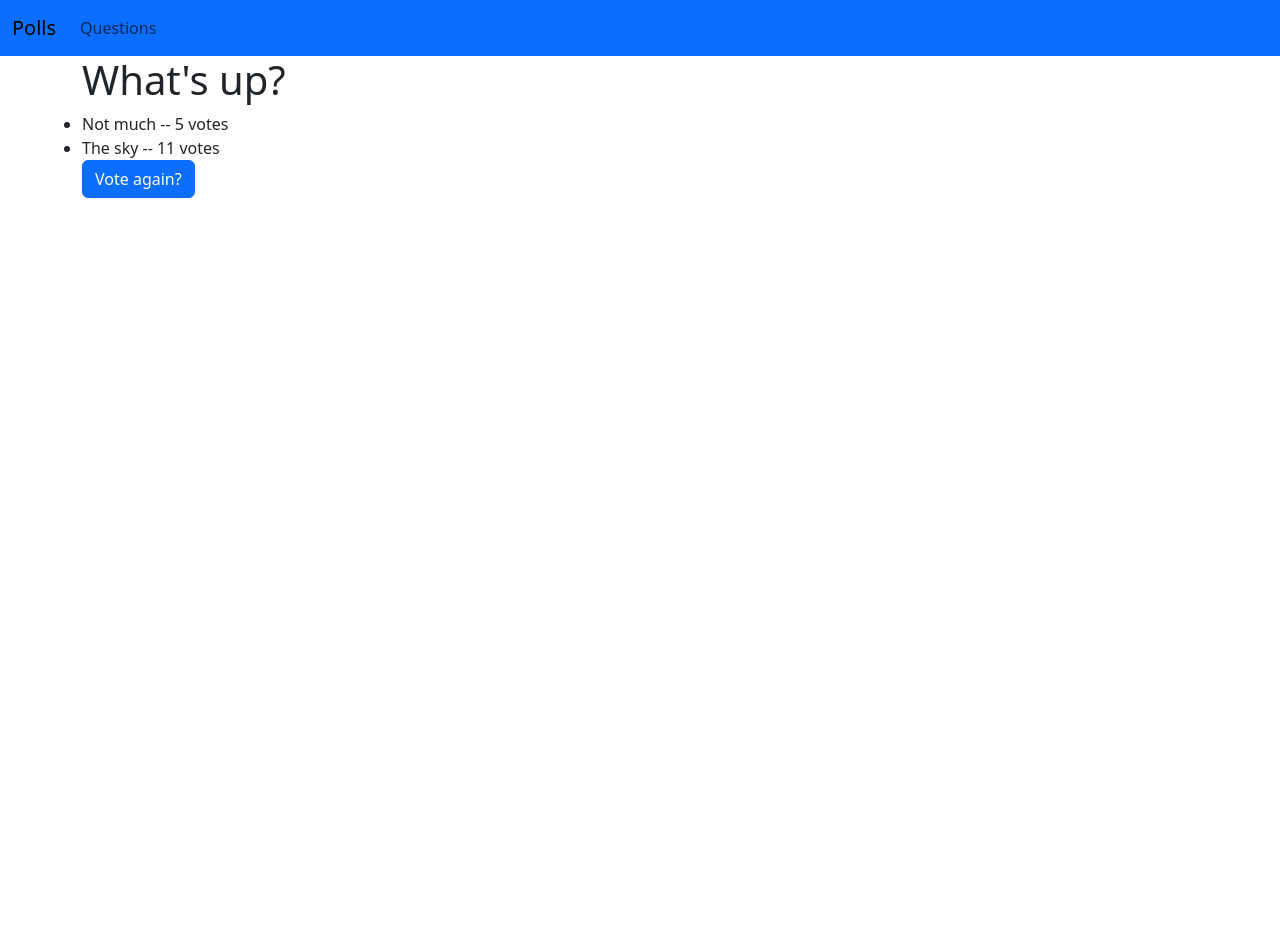
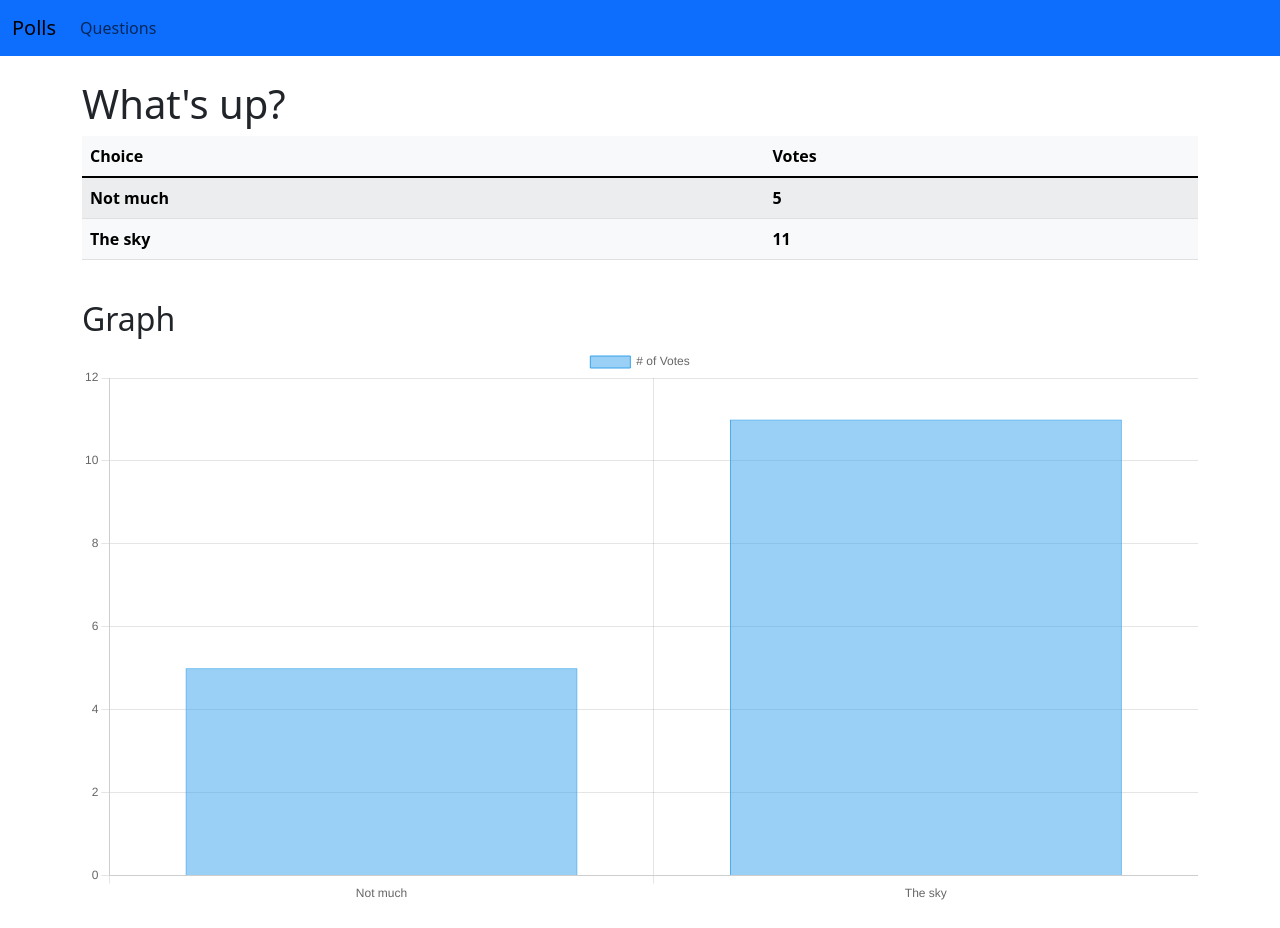
Before and after one commit to paoladiazzh/polls-tutorial, a Django app: page /polls/1/results/ in a window 1280 px wide. Before the commit the page ends 198 px from the top, so only its background shows below. Run offline with Django 4.2, Linux system fonts and the light colour scheme; data comes from the database, SQL or seed files in the repository; both versions use the stored data as it was after the commit; lists and menus that the app fills with data are empty.

Commit message:
Bootstrap and chart

```diff
--- a/mysite/polls/templates/polls/base.html
+++ b/mysite/polls/templates/polls/base.html
@@ -4,6 +4,7 @@
     <title>{% block title%}{% endblock %}</title>
     {% load static %}
     <link rel="stylesheet" href="https://cdn.jsdelivr.net/npm/bootstrap@5.3.0/dist/css/bootstrap.min.css">
+    <script src="https://cdn.jsdelivr.net/npm/chart.js"></script>
 </head>
 <body>
     <nav class="navbar navbar-expand-lg bd-body-tertiary bg-primary">
@@ -24,7 +25,6 @@
         {% block content %}
         {% endblock %}
     </div>
-    <!-- Add Bootstrap CDN link for JavaScript -->
     <script src="https://cdn.jsdelivr.net/npm/bootstrap@5.3.0/dist/js/bootstrap.min.js"></script>
 </body>
 </html>
--- a/mysite/polls/templates/polls/detail.html
+++ b/mysite/polls/templates/polls/detail.html
@@ -5,6 +5,7 @@
     <form action="{% url 'polls:vote' question.id %}" method="post">
         {% csrf_token %}
         <fieldset>
+            <br>
             <legend><h1>{{ question.question_text }}</h1></legend>
             {% if error_message %}<p><strong>{{ error_message }}</strong></p>{% endif %}
             {% for choice in question.choice_set.all %}
@@ -13,7 +14,7 @@
                     <label class="form-check-label" for="choice{{ forloop.counter }}">{{ choice.choice_text }}</label>
                 </div>
             {% endfor %}
-        </fieldset>
+        </fieldset><br>
         <input type="submit" class="btn btn-primary" value="Vote">
     </form>
 {% endblock %}
--- a/mysite/polls/templates/polls/index.html
+++ b/mysite/polls/templates/polls/index.html
@@ -1,6 +1,8 @@
 {% extends "polls/base.html"%}
 {% block title %}Questions{% endblock %}
 {% block content %}
+<br>
+    <h1>Questions</h1>
     {% if latest_question_list %}
     <ul class="list-group">
         {% for question in latest_question_list %}
--- a/mysite/polls/templates/polls/results.html
+++ b/mysite/polls/templates/polls/results.html
@@ -1,11 +1,67 @@
 {% extends "polls/base.html"%}
 {% block title %}Results{% endblock %}
 {% block content %}
+<br>
 <h1>{{ question.question_text }}</h1>
-<ul class="list-group">
-    {% for choice in question.choice_set.all %}
-        <li>{{ choice.choice_text }} -- {{ choice.votes }} vote{{ choice.votes|pluralize }}</li>
-    {% endfor %}
-</ul>
-<a href="{% url 'polls:detail' question.id %}" class="btn btn-primary">Vote again?</a>
+<table class="table table-light table-striped">
+    <thead>
+        <tr>
+            <th scope="col">Choice</th>
+            <th scope="col">Votes</th>
+        </tr>
+    </thead>
+    <tbody class="table-group-divider">
+        {% for choice in question.choice_set.all %}
+        <tr>
+            <th>{{ choice.choice_text }}</th>
+            <th>{{ choice.votes }}
+        </tr>
+        {% endfor %}
+    </tbody>
+</table>
+<br>
+<h2>Graph</h2>
+<div>
+    <canvas id="myChart"></canvas>
+</div>
+
+  <script src="https://cdn.jsdelivr.net/npm/chart.js"></script>
+
+  <script>
+    const ctx = document.getElementById('myChart');
+
+    var labels = [
+        {% for item in data %}
+            '{{ item.choice_text }}',
+        {% endfor %}
+    ];
+
+    var votes = [
+        {% for item in data %}
+            {{ item.votes }},
+        {% endfor %}
+    ];
+
+    new Chart(ctx, {
+      type: 'bar',
+      data: {
+        labels: labels,
+        datasets: [{
+          label: '# of Votes',
+          data: votes,
+          borderWidth: 1
+        }]
+      },
+      options: {
+        scales: {
+          y: {
+            beginAtZero: true
+          }
+        }
+      }
+    });
+    console.log(data);
+  </script>
+<br>
+{% comment %} <a href="{% url 'polls:detail' question.id %}" class="btn btn-primary">Vote again?</a> {% endcomment %}
 {% endblock %}
--- a/mysite/polls/views.py
+++ b/mysite/polls/views.py
@@ -1,3 +1,4 @@
+from typing import Any, Dict
 from django.http import HttpResponseRedirect
 from django.shortcuts import get_object_or_404, render
 from django.urls import reverse
@@ -29,6 +30,16 @@ class DetailView(generic.DetailView):
 class ResultsView(generic.DetailView):
     model = Question
     template_name = "polls/results.html"
+    context_object_name = "question"
+
+    def get_context_data(self, **kwargs: Any) -> Dict[str, Any]:
+        context = super().get_context_data(**kwargs)
+        question = self.get_object()
+        choices = question.choice_set.all()
+        data = [{'choice_text': choice.choice_text, 'votes': choice.votes} for choice in choices]
+        context['data'] = data
+        context['question'] = question
+        return context
 
 
 def vote(request, question_id):
@@ -48,4 +59,4 @@ def vote(request, question_id):
     else:
         selected_choice.votes += 1
         selected_choice.save()
-        return HttpResponseRedirect(reverse("polls:results", args=(question.id,)))
+        return HttpResponseRedirect(reverse("polls:results", args=(question_id,)))
```
Also changed, not shown: mysite/db.sqlite3.
